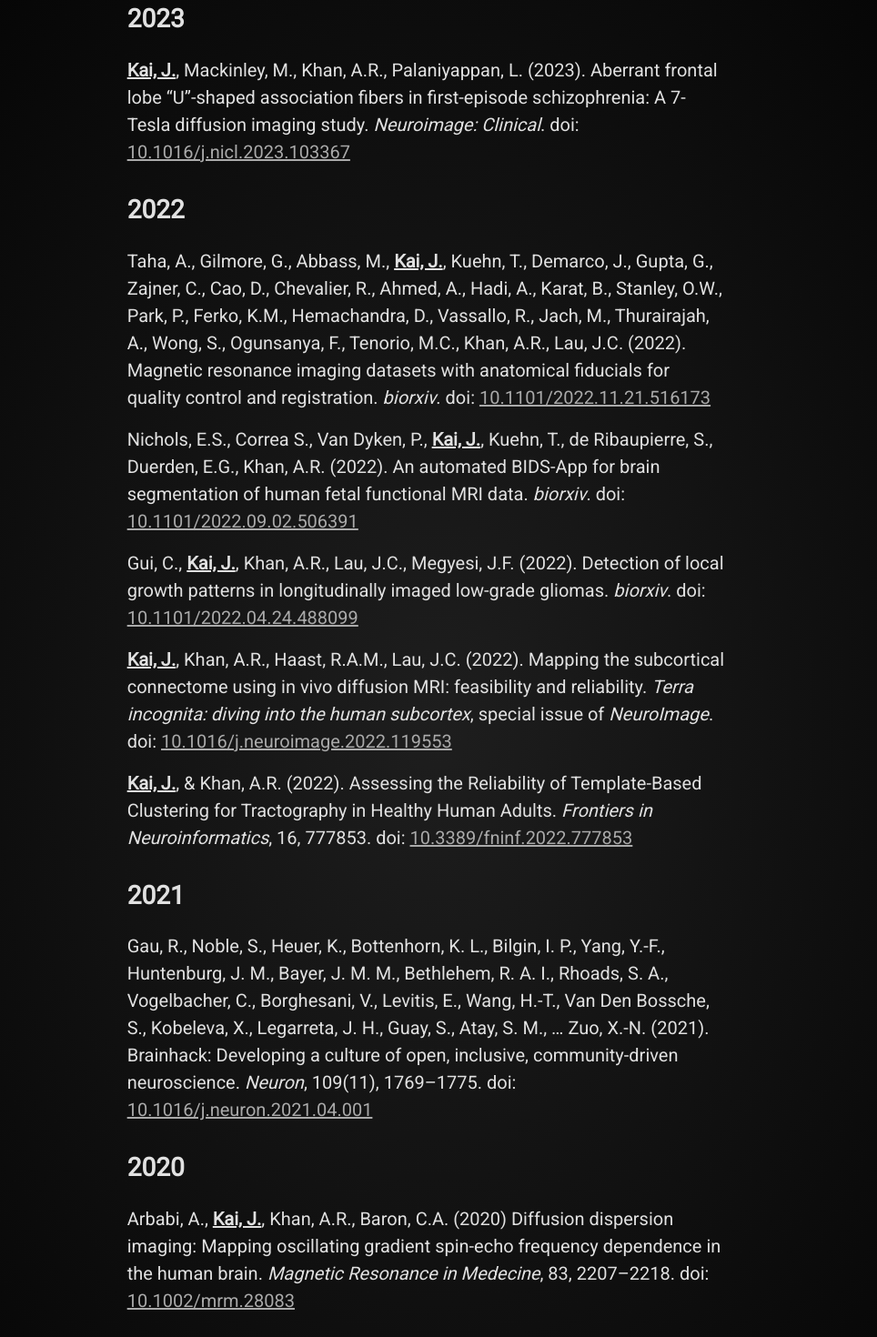
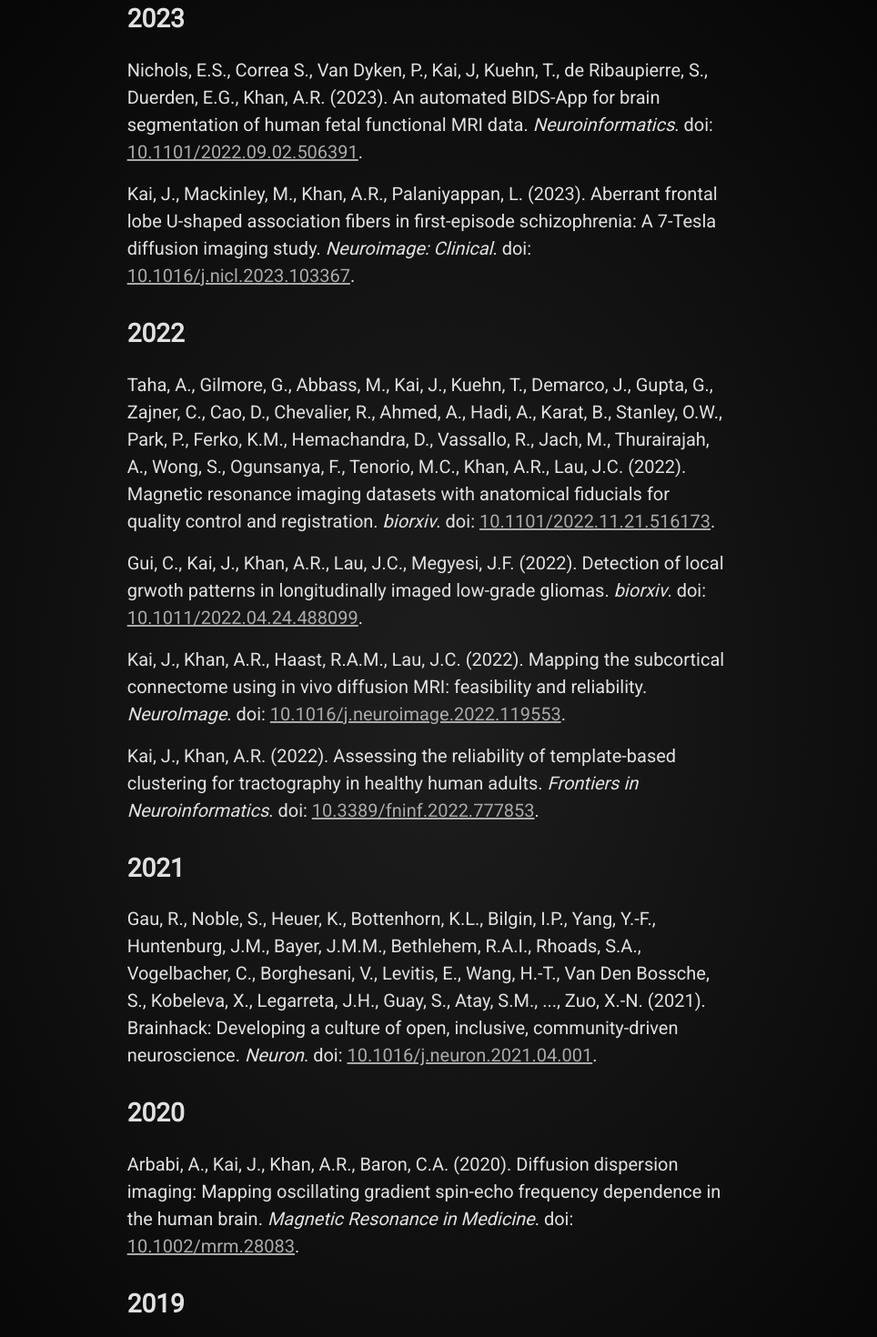
Before and after one commit to kaitj/kaitj.github.io, a Next.js app: page /publications in a window 1280 px wide. Shown: the part 160-1630 px from the top of the page at 91% size, without its empty margins (159-1123 px from the left). Built offline with nearby package versions, Linux system fonts and the light colour scheme; a web font is replaced by a local one.

Commit message:
update pubs to be use ts

```diff
--- a/components/publications.tsx
+++ b/components/publications.tsx
@@ -1,46 +1,28 @@
-// Automate publications in future
-import pubstyles from '../styles/publications.module.css'
-
+import pubStyles from '../styles/publications.module.css'
+import pubData from '../data/publications'
 
 export const Pubs = () => {
+    // Get unique years and sort in descending order
+    const pubYears = Array.from(
+        new Set(pubData.map((publication) => publication.year))
+    ).sort((a, b) => b - a);
+
     return (
         <div className="row">
             <h2>Publications &amp; preprints</h2>
 
-            <div className="row">
-                <h3 className={pubstyles.pubHeadings}>2023</h3>
-                <ul className={pubstyles.pubList}>
-                    <li className={pubstyles.pubItems}><strong><u>Kai, J.</u></strong>, Mackinley, M., Khan, A.R., Palaniyappan, L. (2023). Aberrant frontal lobe <q>U</q>-shaped association fibers in first-episode schizophrenia: A 7-Tesla diffusion imaging study. <em>Neuroimage: Clinical</em>. doi: <a className={pubstyles.pubLinks} href="https://doi.org/10.1016/j.nicl.2023.103367" target="_blank" rel="noreferrer">10.1016/j.nicl.2023.103367</a></li>
-                </ul>
-
-                <h3 className={pubstyles.pubHeadings}>2022</h3>
-                <ul className={pubstyles.pubList}>
-                    <li className={pubstyles.pubItems}>Taha, A., Gilmore, G., Abbass, M., <strong><u>Kai, J.</u></strong>, Kuehn, T., Demarco, J., Gupta, G., Zajner, C., Cao, D., Chevalier, R., Ahmed, A., Hadi, A., Karat, B., Stanley, O.W., Park, P., Ferko, K.M., Hemachandra, D., Vassallo, R., Jach, M., Thurairajah, A., Wong, S., Ogunsanya, F., Tenorio, M.C., Khan, A.R., Lau, J.C. (2022). Magnetic resonance imaging datasets with anatomical fiducials for quality control and registration. <em>biorxiv</em>. doi: <a className={pubstyles.pubLinks} href="https://doi.org/10.1101/2022.11.21.516173" target="_blank" rel="noreferrer">10.1101/2022.11.21.516173</a></li>
-
-                    <li className={pubstyles.pubItems}>Nichols, E.S., Correa S., Van Dyken, P., <strong><u>Kai, J.</u></strong>, Kuehn, T., de Ribaupierre, S., Duerden, E.G., Khan, A.R. (2022). An automated BIDS-App for brain segmentation of human fetal functional MRI data. <em>biorxiv</em>. doi: <a className={pubstyles.pubLinks} href="https://doi.org/10.1101/2022.09.02.506391" target="_blank" rel="noreferrer">10.1101/2022.09.02.506391</a></li>
-
-                    <li className={pubstyles.pubItems}>Gui, C., <strong><u>Kai, J.</u></strong>, Khan, A.R., Lau, J.C., Megyesi, J.F. (2022). Detection of local growth patterns in longitudinally imaged low-grade gliomas. <em>biorxiv</em>. doi: <a className={pubstyles.pubLinks} href="https://doi.org/10.1101/2022.04.24.488099" target="_blank" rel="noreferrer">10.1101/2022.04.24.488099</a></li>
-
-                    <li className={pubstyles.pubItems}><strong><u>Kai, J.</u></strong>, Khan, A.R., Haast, R.A.M., Lau, J.C. (2022). Mapping the subcortical connectome using in vivo diffusion MRI: feasibility and reliability. <em>Terra incognita: diving into the human subcortex</em>, special issue of <em>NeuroImage</em>. doi: <a className={pubstyles.pubLinks} href="https://doi.org/10.1016/j.neuroimage.2022.119553" target="_blank" rel="noreferrer">10.1016/j.neuroimage.2022.119553</a></li>
-
-                    <li className={pubstyles.pubItems}><strong><u>Kai, J.</u></strong>, &amp; Khan, A.R. (2022). Assessing the Reliability of Template-Based Clustering for Tractography in Healthy Human Adults. <em>Frontiers in Neuroinformatics</em>, 16, 777853. doi: <a className={pubstyles.pubLinks} href="https://doi.org/10.3389/fninf.2022.777853" target="_blank" rel="noreferrer">10.3389/fninf.2022.777853</a></li>
-                </ul>
-
-                <h3 className={pubstyles.pubHeadings}>2021</h3>
-                <ul className={pubstyles.pubList}>
-                    <li className={pubstyles.pubItems}>Gau, R., Noble, S., Heuer, K., Bottenhorn, K. L., Bilgin, I. P., Yang, Y.-F., Huntenburg, J. M., Bayer, J. M. M., Bethlehem, R. A. I., Rhoads, S. A., Vogelbacher, C., Borghesani, V., Levitis, E., Wang, H.-T., Van Den Bossche, S., Kobeleva, X., Legarreta, J. H., Guay, S., Atay, S. M., … Zuo, X.-N. (2021). Brainhack: Developing a culture of open, inclusive, community-driven neuroscience. <em>Neuron</em>, 109(11), 1769–1775. doi: <a className={pubstyles.pubLinks} href="https://doi.org/10.1016/j.neuron.2021.04.001" target="_blank" rel="noreferrer">10.1016/j.neuron.2021.04.001</a> </li>
-                </ul>
-
-                <h3 className={pubstyles.pubHeadings}>2020</h3>
-                <ul className={pubstyles.pubList}>
-                    <li className={pubstyles.pubItems}> Arbabi, A., <strong><u>Kai, J.</u></strong>, Khan, A.R., Baron, C.A. (2020) Diffusion dispersion imaging: Mapping oscillating gradient spin-echo frequency dependence in the human brain. <em>Magnetic Resonance in Medecine</em>, 83, 2207–2218. doi: <a className={pubstyles.pubLinks} href="https://doi.org/10.1002/mrm.28083" target="_blank" rel="noreferrer">10.1002/mrm.28083</a> </li>
-                </ul>
-
-                <h3 className={pubstyles.pubHeadings}>2019</h3>
-                <ul className={pubstyles.pubList}>
-                    <li className={pubstyles.pubItems}> Lau, J.C., Parrent, A.G., Demarco, J., Gupta, G., <strong><u>Kai, J.</u></strong>, Stanley, O.W., Kuehn, T., Park, P.J., Ferko, K., Khan, A.R., Peters, T.M. (2019) A framework for evaluating correspondence between brain images using anatomical fiducials. <em>Human Brain Mapping</em>, 40, 4163–4179. doi: <a className={pubstyles.pubLinks} href="https://doi.org/10.1002/hbm.24693" target="_blank" rel="noreferrer">10.1002/hbm.24693</a></li>
-                </ul>
-            </div>
+            {pubYears.map((year) => (
+                <div className="row">
+                    <h3 className={pubStyles.pubHeadings}>{year}</h3>
+                    <ul className={pubStyles.pubList}>
+                        {pubData
+                        .filter((pubData) => pubData.year === year)
+                        .map((pubData) => (
+                            <li className={pubStyles.pubItems}>{pubData.authors.join(", ")} ({pubData.year}). {pubData.title}. <em>{pubData.journal}</em>. doi: <a className={pubStyles.pubLinks} href={`https://doi.org/${pubData.doi}`} target="_blank" rel="noreferrer">{pubData.doi}</a>.</li>
+                        ))}
+                    </ul>
+                </div>
+            ))}
         </div>
-    );
-};
+    )
+}
--- /dev/null
+++ b/data/publications.ts
@@ -0,0 +1,69 @@
+import pubProps from '../interfaces/publications'
+
+const pubData: pubProps[] = [
+    {
+        year: 2023,
+        authors: ["Nichols, E.S.", "Correa S.", "Van Dyken, P.", "Kai, J", "Kuehn, T.", "de Ribaupierre, S.", "Duerden, E.G.", "Khan, A.R."],
+        title: "An automated BIDS-App for brain segmentation of human fetal functional MRI data",
+        journal: "Neuroinformatics",
+        doi: "10.1101/2022.09.02.506391"
+    },
+    {
+        year: 2023,
+        authors: ["Kai, J.", "Mackinley, M.", "Khan, A.R.", "Palaniyappan, L."],
+        title: "Aberrant frontal lobe U-shaped association fibers in first-episode schizophrenia: A 7-Tesla diffusion imaging study",
+        journal: "Neuroimage: Clinical",
+        doi: "10.1016/j.nicl.2023.103367"
+    },
+    {
+        year: 2022,
+        authors: ["Taha, A.", "Gilmore, G.", "Abbass, M.", "Kai, J.", "Kuehn, T.", "Demarco, J.", "Gupta, G.", "Zajner, C.", "Cao, D.", "Chevalier, R.", "Ahmed, A.", "Hadi, A.", "Karat, B.", "Stanley, O.W.", "Park, P.", "Ferko, K.M.", "Hemachandra, D.", "Vassallo, R.", "Jach, M.", "Thurairajah, A.", "Wong, S.", "Ogunsanya, F.", "Tenorio, M.C.", "Khan, A.R.", "Lau, J.C."],
+        title: "Magnetic resonance imaging datasets with anatomical fiducials for quality control and registration",
+        journal: "biorxiv",
+        doi: "10.1101/2022.11.21.516173"
+    },
+    {
+        year: 2022,
+        authors: ["Gui, C.", "Kai, J.", "Khan, A.R.", "Lau, J.C.", "Megyesi, J.F."],
+        title: "Detection of local grwoth patterns in longitudinally imaged low-grade gliomas",
+        journal: "biorxiv",
+        doi: "10.1011/2022.04.24.488099"
+    },
+    {
+        year: 2022,
+        authors: ["Kai, J.", "Khan, A.R.", "Haast, R.A.M.", "Lau, J.C."],
+        title: "Mapping the subcortical connectome using in vivo diffusion MRI: feasibility and reliability",
+        journal: "NeuroImage",
+        doi: "10.1016/j.neuroimage.2022.119553"
+    },
+    {
+        year: 2022,
+        authors: ["Kai, J.", "Khan, A.R."],
+        title: "Assessing the reliability of template-based clustering for tractography in healthy human adults",
+        journal: "Frontiers in Neuroinformatics",
+        doi: "10.3389/fninf.2022.777853"
+    },
+    {
+        year: 2021,
+        authors: ["Gau, R.", "Noble, S.", "Heuer, K.", "Bottenhorn, K.L.", "Bilgin, I.P.", "Yang, Y.-F.", "Huntenburg, J.M.", "Bayer, J.M.M.", "Bethlehem, R.A.I.", "Rhoads, S.A.", "Vogelbacher, C.", "Borghesani, V.", "Levitis, E.", "Wang, H.-T.", "Van Den Bossche, S.", "Kobeleva, X.", "Legarreta, J.H.", "Guay, S.", "Atay, S.M.", "...", "Zuo, X.-N."],
+        title: "Brainhack: Developing a culture of open, inclusive, community-driven neuroscience",
+        journal: "Neuron",
+        doi: "10.1016/j.neuron.2021.04.001"
+    },
+    {
+        year: 2020,
+        authors: ["Arbabi, A.", "Kai, J.", "Khan, A.R.", "Baron, C.A."],
+        title: "Diffusion dispersion imaging: Mapping oscillating gradient spin-echo frequency dependence in the human brain",
+        journal: "Magnetic Resonance in Medicine",
+        doi: "10.1002/mrm.28083"
+    },
+    {
+        year: 2019,
+        authors: ["Lau, J.C.", "Parrent, A.G.", "Demarco, J.", "Gupta, G.", "Kai, J.", "Stanley, O.W.", "Kuehn, T.", "Park, P.J.", "Ferko, K.", "Khan, A.R.", "Peters, T.M."],
+        title: "A framework for evaluating correspondence between brain images using anatomical fiducials",
+        journal: "Human Brain Mapping",
+        doi: "10.1002.hbm.24693"
+    },
+]
+
+export default pubData
--- /dev/null
+++ b/interfaces/publications.ts
@@ -0,0 +1,9 @@
+interface PubProps {
+    year: Number;
+    authors: string[];
+    title: string;
+    journal: string;
+    doi: string
+}
+
+export default PubProps
```
